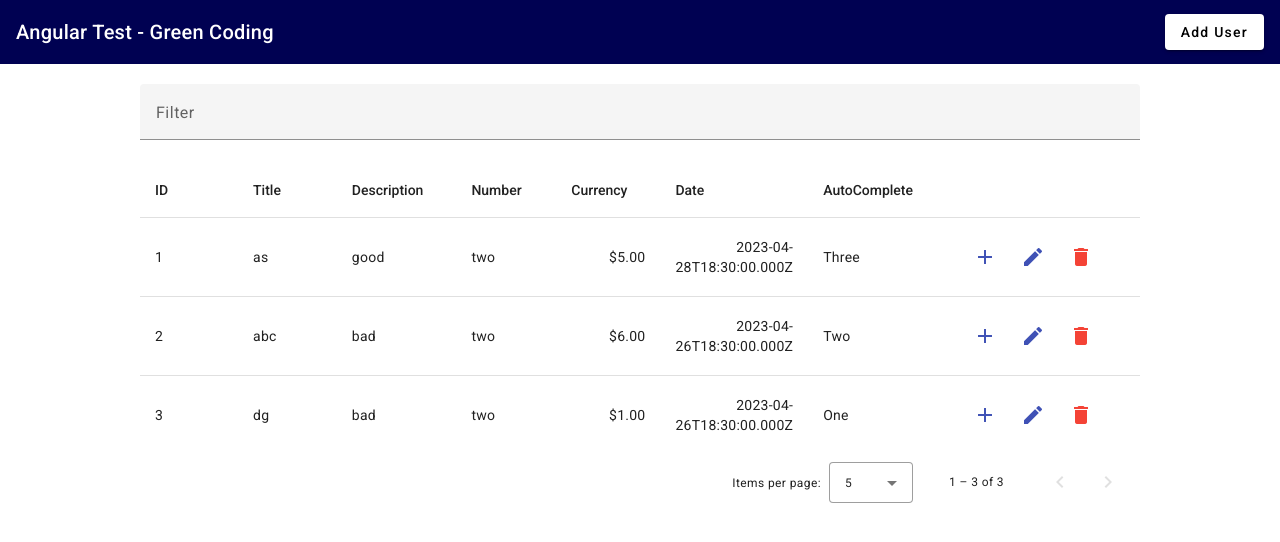
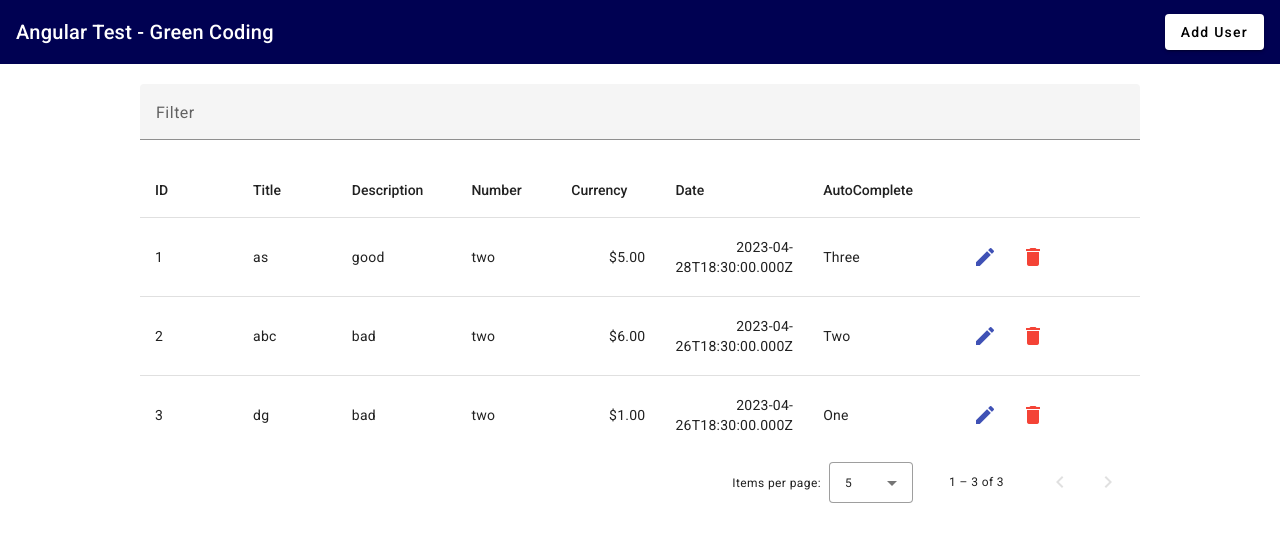
Before and after one commit to KavinduHashan/Angular_CRUD, an Angular app: page / in a window 1280 px wide. Shown: the top 542 px of the page. Built offline with nearby package versions, Linux system fonts and the light colour scheme; data requests are answered from the project's data file.

Commit message:
Update app.component.html

```diff
--- a/src/app/app.component.html
+++ b/src/app/app.component.html
@@ -58,9 +58,9 @@
       <ng-container matColumnDef="action">
         <th mat-header-cell *matHeaderCellDef mat-sort-header></th>
         <td mat-cell *matCellDef="let row" style="width: 200px;">
-          <button mat-icon-button color="primary" (click)="addUserBtn()">
+          <!-- <button mat-icon-button color="primary" (click)="addUserBtn()">
             <mat-icon>add</mat-icon>
-          </button>
+          </button> -->
           <button mat-icon-button color="primary" (click)="editUserBtn(row)">
             <mat-icon>edit</mat-icon>
           </button>
```
